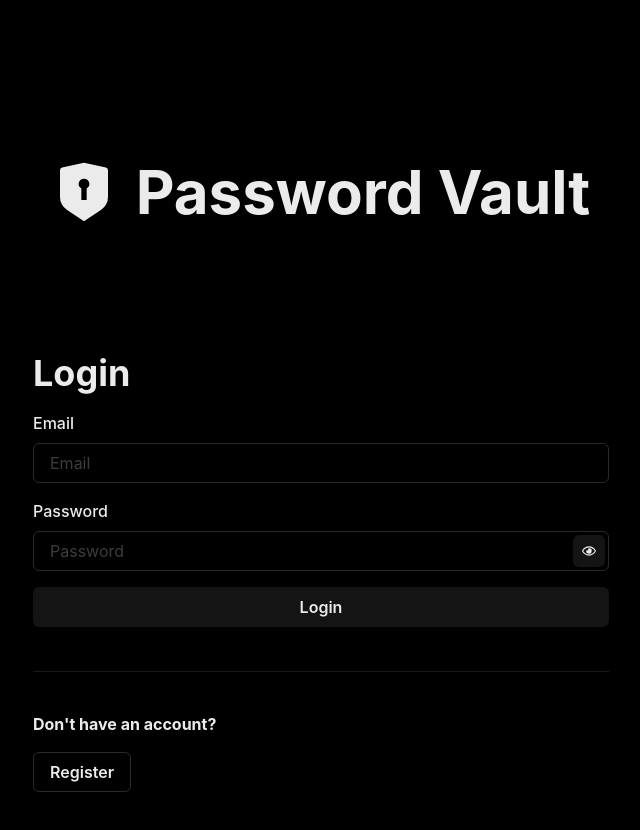
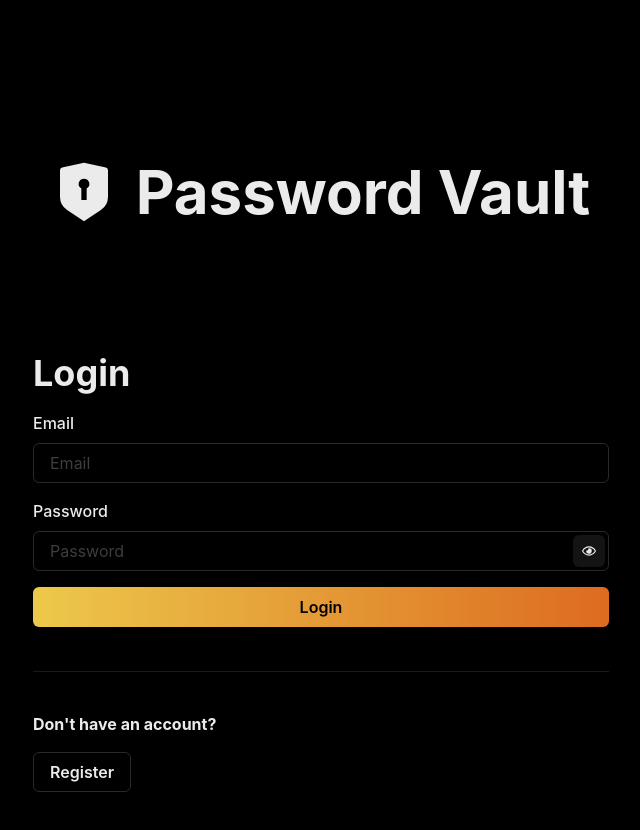
Before and after one commit to JCarlosLucio/password-vault, a Next.js app in the folder apps/client/: page / in a window 1280 px wide. Both pictures are taken after a click on the button "Login". Shown: the top 830 px of the page, without its empty margins (319-959 px from the left). Built offline with nearby package versions, Linux system fonts and the light colour scheme; no server answers.

Commit message:
Update "Login" button to gradient variant

```diff
--- a/apps/client/src/components/LoginForm.tsx
+++ b/apps/client/src/components/LoginForm.tsx
@@ -86,7 +86,12 @@ const LoginForm = ({ setStep, setVault, setVaultKey }: LoginFormProps) => {
       </FormControl>
 
       <Flex direction="column" mt="4">
-        <Button type="submit" data-testid="login-btn" isLoading={isLoading}>
+        <Button
+          type="submit"
+          variant="gradient"
+          data-testid="login-btn"
+          isLoading={isLoading}
+        >
           Login
         </Button>
       </Flex>
```
